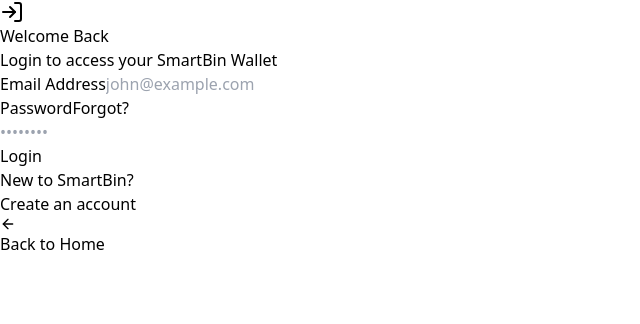
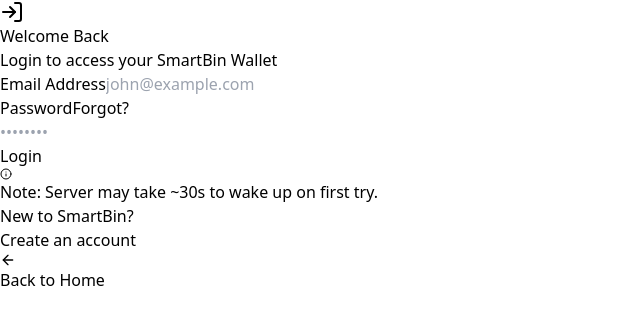
Before and after one commit to anveshbr-10/naav-bins, a React (Vite) app in the folder client/smartbin/: page /login in a window 1280 px wide. Shown: the top 324 px of the page, without its empty margins (0-640 px from the left). Built offline with nearby package versions, Linux system fonts and the light colour scheme.

Commit message:
Wake up message added

```diff
--- a/client/smartbin/src/login.jsx
+++ b/client/smartbin/src/login.jsx
@@ -1,7 +1,7 @@
 import React, { useState } from 'react';
 import axios from 'axios';
 import { useNavigate, Link } from 'react-router-dom';
-import { LogIn, ArrowLeft, Loader2 } from 'lucide-react'; // Added Loader2 icon
+import { LogIn, ArrowLeft, Loader2, Info } from 'lucide-react'; // Added Loader2 icon
 
 export default function Login() {
   const [email, setEmail] = useState('');
@@ -86,6 +86,11 @@
               "Login"
             )}
           </button>
+
+          {/* --- SERVER WAKE-UP MESSAGE --- */}
+          <p className="text-xs text-center text-gray-400 mt-3 flex items-center justify-center gap-1">
+            <Info size={12} /> Note: Server may take ~30s to wake up on first try.
+          </p>
         </form>
 
         {/* Footer Links */}
```
